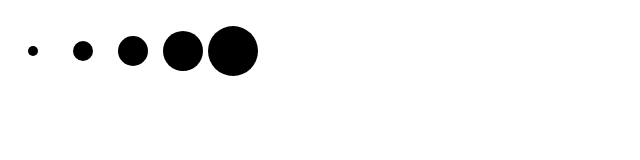
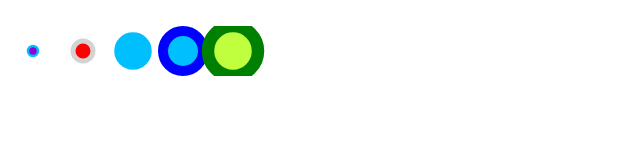
Before and after one commit to jzoller/d3_tut, a plain HTML site: page index.html in a window 1280 px wide. Shown: the whole page, without its empty margins (0-640 px from the left). Drawn offline with Linux system fonts and the light colour scheme.

Commit message:
added some basic colors

```diff
--- a/index.html
+++ b/index.html
@@ -9,9 +9,30 @@
     <body>
         <br>
         <script type="text/javascript">
+            var color = ["green",
+                "orange",
+                "red",
+                "yellow",
+                "blue",
+                "pink",
+                d3.rgb("#ffffff"),
+                d3.rgb(189, 252, 128), //mint
+                d3.rgb("#FDF5E6"), //old lace
+                d3.rgb("#B22222"), //firebrick
+                d3.rgb("#C0FF3E"), //olivedrab 1
+                d3.rgb(0, 191, 255), //deepskyblue1
+                d3.rgb("#9400D3"), //darkviolet
+                d3.rgb("#D3D3D3") //ligntgrey
+                ];
             var dataset = [5, 10, 15, 20, 25];
+
             var w = 500;
             var h = 50;
+            var randomColor = function() {
+                var index = Math.floor(Math.random() * color.length);
+                console.log(index);
+                return color[index];
+            }
             var svg = d3.select("body")
                 .append("svg")
                 .attr("width", w)
@@ -21,12 +42,19 @@
                 .enter()
                 .append("circle");
             circles.attr("cx", function(d, i) {
-                return (i * 50) + 25;
-            })
-            .attr("cy", h/2)
-            .attr("r", function(d) {
-                return d;
-            });
+                    return (i * 50) + 25;
+                })
+                .attr("cy", h / 2)
+                .attr("r", function(d) {
+                    return d;
+                })
+                // .attr("fill", "yellow")
+                // .attr("stroke", "orange")
+                .attr("fill", randomColor)
+                .attr("stroke", randomColor)
+                .attr("stroke-width", function(d) {
+                    return d / 2;
+                });
         </script>
     </body>
 </html>
```
